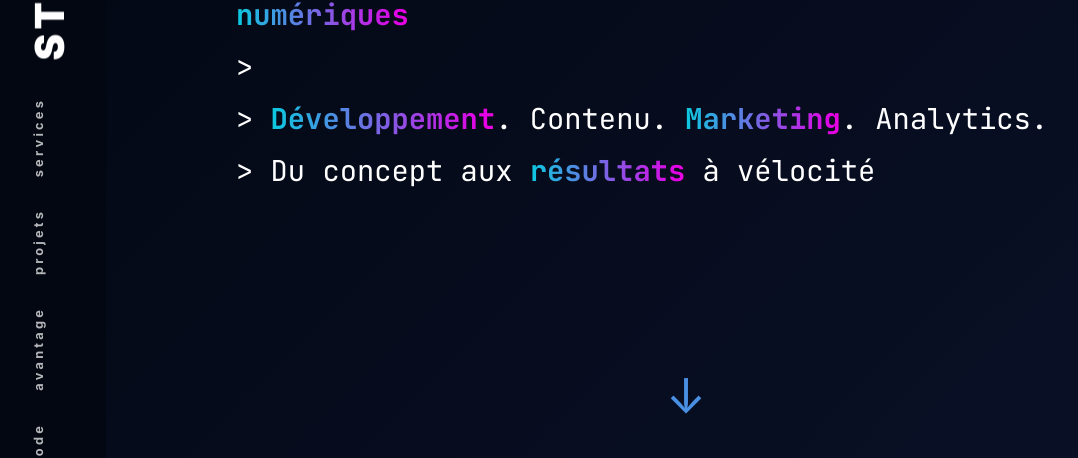
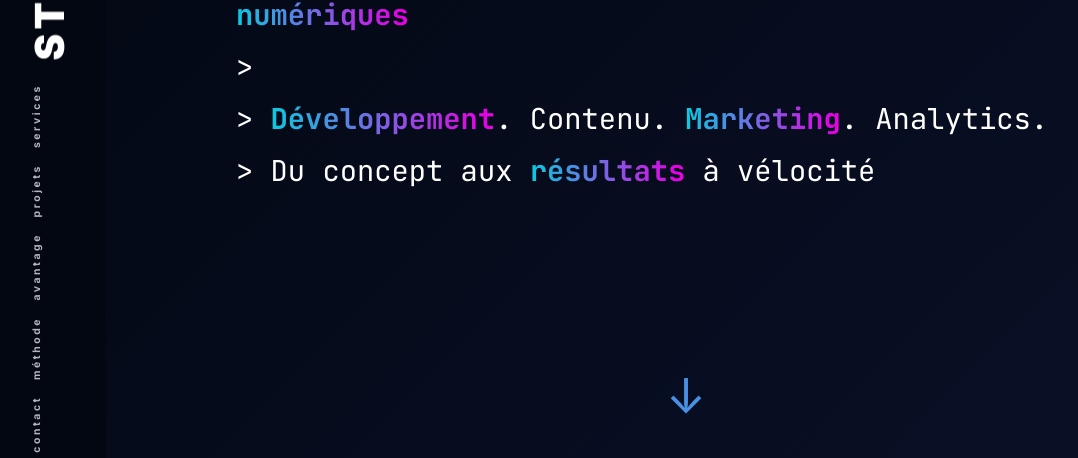
Before and after one commit to pierremichaudpm/studiomicho, a Next.js app: page / in a window 1280 px wide. Shown: the part 332-790 px from the top of the page, without its empty margins (14-1092 px from the left). Built offline with nearby package versions, Linux system fonts and the light colour scheme.

Commit message:
Prevent mobile header title wrapping and make desktop menu more compact/adaptable

```diff
--- a/components/Navigation.tsx
+++ b/components/Navigation.tsx
@@ -27,12 +27,14 @@ const Navigation: React.FC = () => {
       <nav
         style={{
           position: "fixed",
-          top: "calc(26rem + 14px)",
+          top: "clamp(14rem, 26rem, 26rem + 14px)",
           left: "calc(2rem + 11px)",
           zIndex: 2000,
           display: "none",
           flexDirection: "column",
-          gap: "2rem",
+          gap: "clamp(1rem, 2vh, 2rem)",
+          maxHeight: "calc(100vh - 14rem - 2rem)",
+          justifyContent: "center",
         }}
         className="desktop-nav"
       >
@@ -47,9 +49,9 @@ const Navigation: React.FC = () => {
             style={{
               color: "var(--white)",
               textDecoration: "none",
-              fontSize: "0.8rem",
+              fontSize: "clamp(0.65rem, 0.8vw, 0.8rem)",
               fontWeight: 600,
-              letterSpacing: "0.2rem",
+              letterSpacing: "clamp(0.1rem, 0.2vw, 0.2rem)",
               transition: "all 0.3s ease",
               textTransform: "lowercase",
               opacity: 0.7,
@@ -135,13 +137,16 @@ const Navigation: React.FC = () => {
         <a
           href="#"
           style={{
-            fontSize: "1.5rem",
+            fontSize: "clamp(1rem, 3.5vw, 1.5rem)",
             fontWeight: 900,
             color: "var(--white)",
             textDecoration: "none",
             letterSpacing: "0.2rem",
             transition: "color 0.3s ease",
             marginLeft: "50px",
+            whiteSpace: "nowrap",
+            overflow: "hidden",
+            textOverflow: "ellipsis",
           }}
           onMouseEnter={(e) => {
             e.currentTarget.style.color = "#4A90E2";
```
